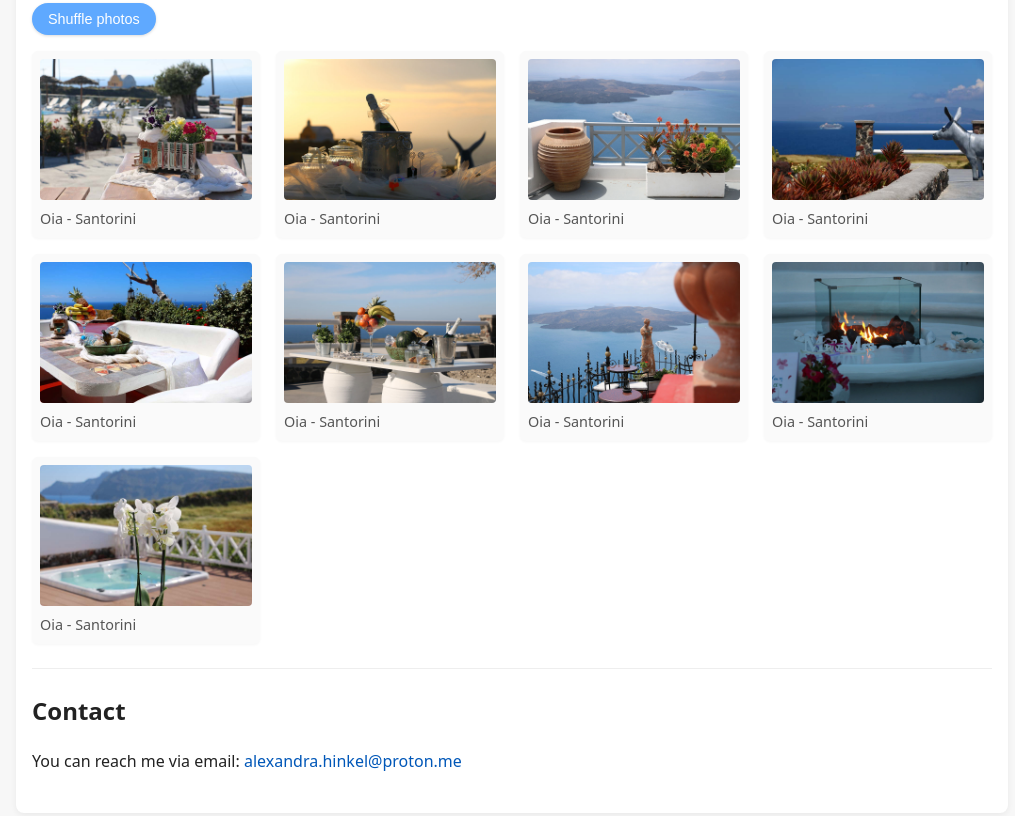
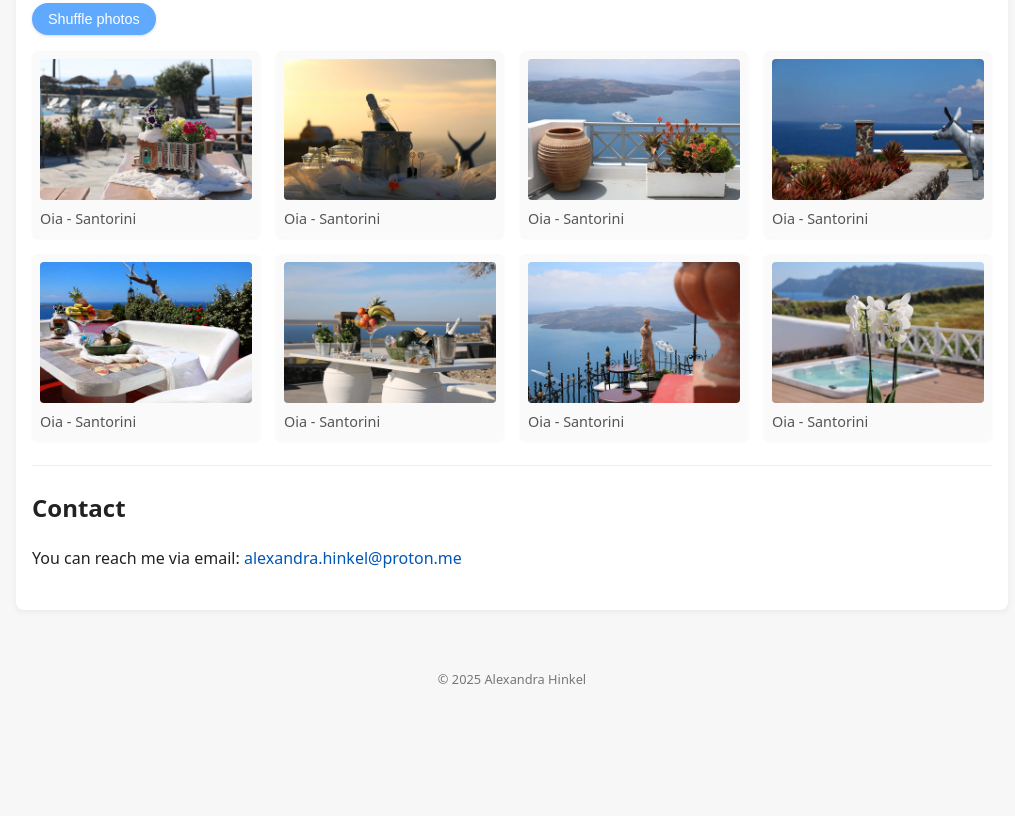
Before and after one commit to AHinkelAmi/photo-portfolio-test, a plain HTML site: page index.html in a window 1280 px wide. Shown: the part 446-1262 px from the top of the page, without its empty margins (128-1143 px from the left). After the commit the page ends 1164 px from the top, so only its background shows below. Drawn offline with Linux system fonts and the light colour scheme.

Commit message:
Update index.html

```diff
--- a/index.html
+++ b/index.html
@@ -53,10 +53,6 @@
           <figcaption>Oia - Santorini</figcaption>
         </figure>
         <figure>
-          <img src="IMG_4011.jpg" alt="Photo 1 Santorini" />
-          <figcaption>Oia - Santorini</figcaption>
-        </figure>
-        <figure>
           <img src="IMG_2954.jpg" alt="Photo 1 Santorini" />
           <figcaption>Oia - Santorini</figcaption>
         </figure>
```
